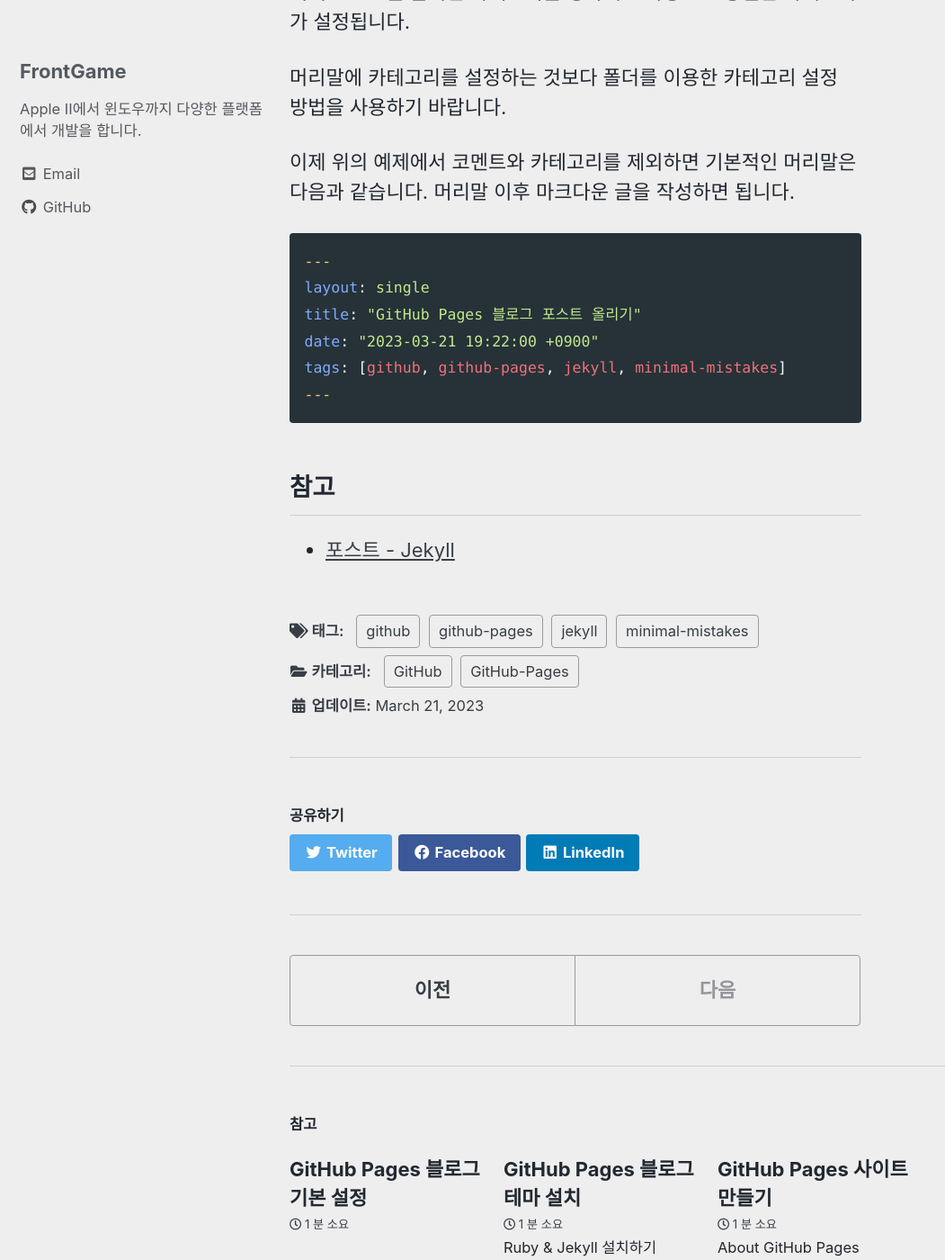
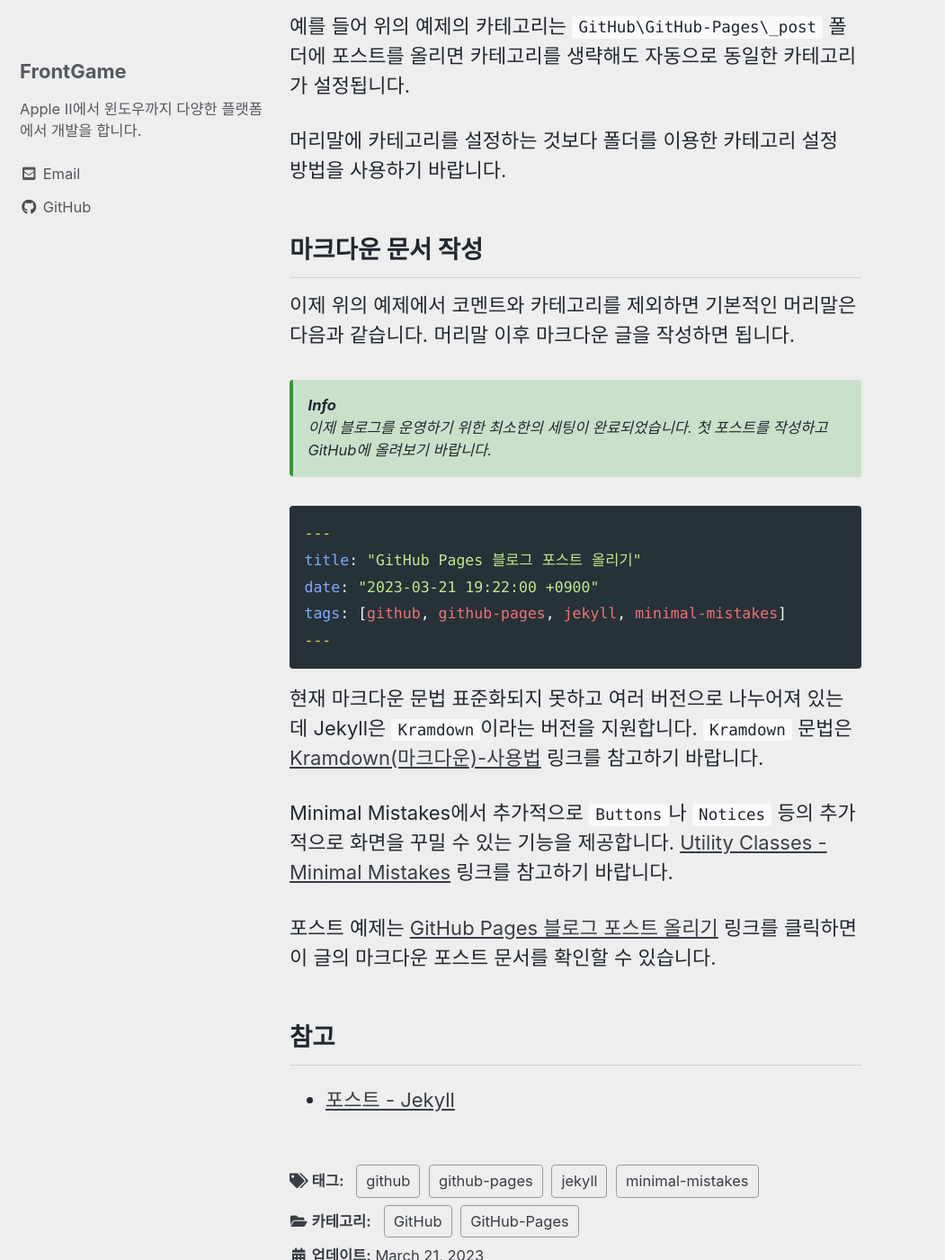
Before and after one commit to frontgamevb/frontgamevb.github.io, a Jekyll site: the page built from GitHub/GitHub-Pages/_posts/2023-03-21-github-pages-blog-posts.md, in a window 1280 px wide and 1400 px high, scrolled down 1748 px. Shown: the whole window at 90% size, without its empty margins (0-1051 px from the left). Built offline with Jekyll 4.4.1, drawn with Linux system fonts in a browser that asks for light colours; cached includes are drawn as plain includes; some of the changed text lies outside the part shown.

Commit message:
2023-03-22 Edit front-matter and _config.yml

````diff
--- a/GitHub/GitHub-Pages/_posts/2023-03-21-github-pages-blog-posts.md
+++ b/GitHub/GitHub-Pages/_posts/2023-03-21-github-pages-blog-posts.md
@@ -1,5 +1,4 @@
 ---
-layout: single
 title: "GitHub Pages 블로그 포스트 올리기"
 date: "2023-03-21 19:22:00 +0900"
 # last_modified_at: "2023-03-21 19:20:00 +0900"
@@ -25,9 +24,8 @@
 
 ```md
 ---
-# Jekyll 테마가 지원하는 layout입니다.
-# Jekyll 설치 후 따로 테마를 설치하지 않았다면 layout으로 post를 설정하면 되나
-# 현재 사용하고 있는 minimal-mistakes 테마는 layout으로 single을 설정하면 됩니다.
+# _layouts 폴더에 있는 layout 파일 중 하나를 선택합니다.
+# 생략하면 _config.yml의 defaults의 layout으로 설정된다.
 layout: single
 
 # 글 제목입니다.
@@ -47,23 +45,36 @@
 ---
 ```
 
+## 카테고리 설정
+
 위의 머리말 설정 중 `categories`는 다른 방법으로 대체할 수 있는데 `_post` 폴더를 루트가 아닌 다른 폴더에 생성한 후 포스트를 올리면 `_post`에 올린 글들은 카테고리가 자동으로 설정이 됩니다.
 
 예를 들어 위의 예제의 카테고리는 `GitHub\GitHub-Pages\_post` 폴더에 포스트를 올리면 카테고리를 생략해도 자동으로 동일한 카테고리가 설정됩니다.
 
 머리말에 카테고리를 설정하는 것보다 폴더를 이용한 카테고리 설정 방법을 사용하기 바랍니다.
 
+## 마크다운 문서 작성
+
 이제 위의 예제에서 코멘트와 카테고리를 제외하면 기본적인 머리말은 다음과 같습니다. 머리말 이후 마크다운 글을 작성하면 됩니다.
+
+> __Info__
+> 이제 블로그를 운영하기 위한 최소한의 세팅이 완료되었습니다. 첫 포스트를 작성하고 GitHub에 올려보기 바랍니다.
+{: .notice--success}
 
 ```md
 ---
-layout: single
 title: "GitHub Pages 블로그 포스트 올리기"
 date: "2023-03-21 19:22:00 +0900"
 tags: [github, github-pages, jekyll, minimal-mistakes]
 ---
 ```
 
+현재 마크다운 문법 표준화되지 못하고 여러 버전으로 나누어져 있는데 Jekyll은 `Kramdown`이라는 버전을 지원합니다. `Kramdown` 문법은 [Kramdown(마크다운)-사용법](http://gjchoi.github.io/env/Kramdown(%EB%A7%88%ED%81%AC%EB%8B%A4%EC%9A%B4)-%EC%82%AC%EC%9A%A9%EB%B2%95/) 링크를 참고하기 바랍니다.
+
+Minimal Mistakes에서 추가적으로 `Buttons`나 `Notices` 등의 추가적으로 화면을 꾸밀 수 있는 기능을 제공합니다. [Utility Classes - Minimal Mistakes](https://mmistakes.github.io/minimal-mistakes/docs/utility-classes/) 링크를 참고하기 바랍니다.
+
+포스트 예제는 [GitHub Pages 블로그 포스트 올리기](https://raw.githubusercontent.com/frontgamevb/frontgamevb.github.io/main/GitHub/GitHub-Pages/_posts/2023-03-21-github-pages-blog-posts.md) 링크를 클릭하면 이 글의 마크다운 포스트 문서를 확인할 수 있습니다.
+
 ## 참고
 
 - [포스트 - Jekyll](https://jekyllrb-ko.github.io/docs/posts/)
--- a/_config.yml
+++ b/_config.yml
@@ -10,7 +10,7 @@
 # Review documentation to determine if you should use `theme` or `remote_theme`
 # https://mmistakes.github.io/minimal-mistakes/docs/quick-start-guide/#installing-the-theme
 
-theme                    : "minimal-mistakes-jekyll"
+#theme                   : "minimal-mistakes-jekyll"
 # remote_theme           : "mmistakes/minimal-mistakes"
 minimal_mistakes_skin    : "air" # "air", "aqua", "contrast", "dark", "dirt", "neon", "mint", "plum", "sunrise"
 
````
Also changed, not shown: GitHub/GitHub-Pages/_posts/2023-03-21-github-pages-blog-config.md (+0 -4 lines), GitHub/GitHub-Pages/_posts/2023-03-21-github-pages-blog-theme.md (+0 -1 lines), GitHub/GitHub-Pages/_posts/2023-03-21-github-pages.md (+0 -1 lines).
